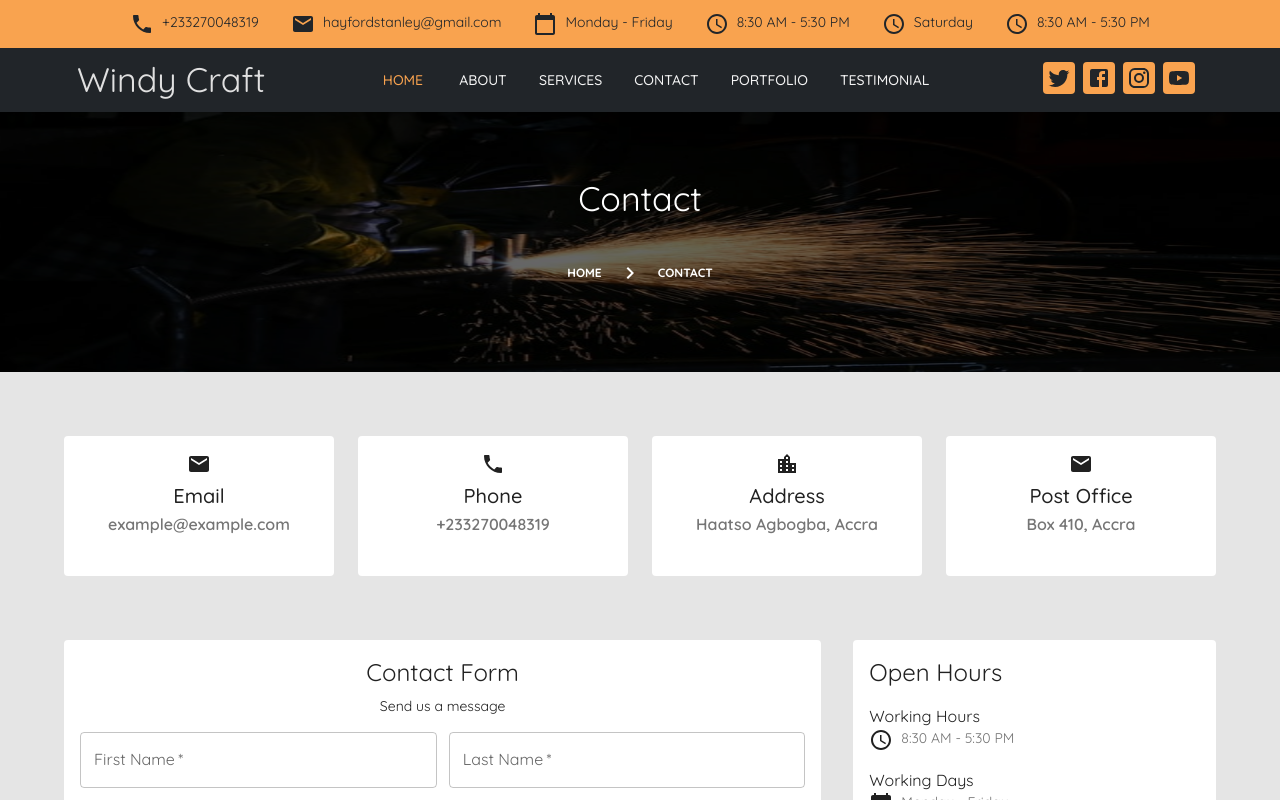
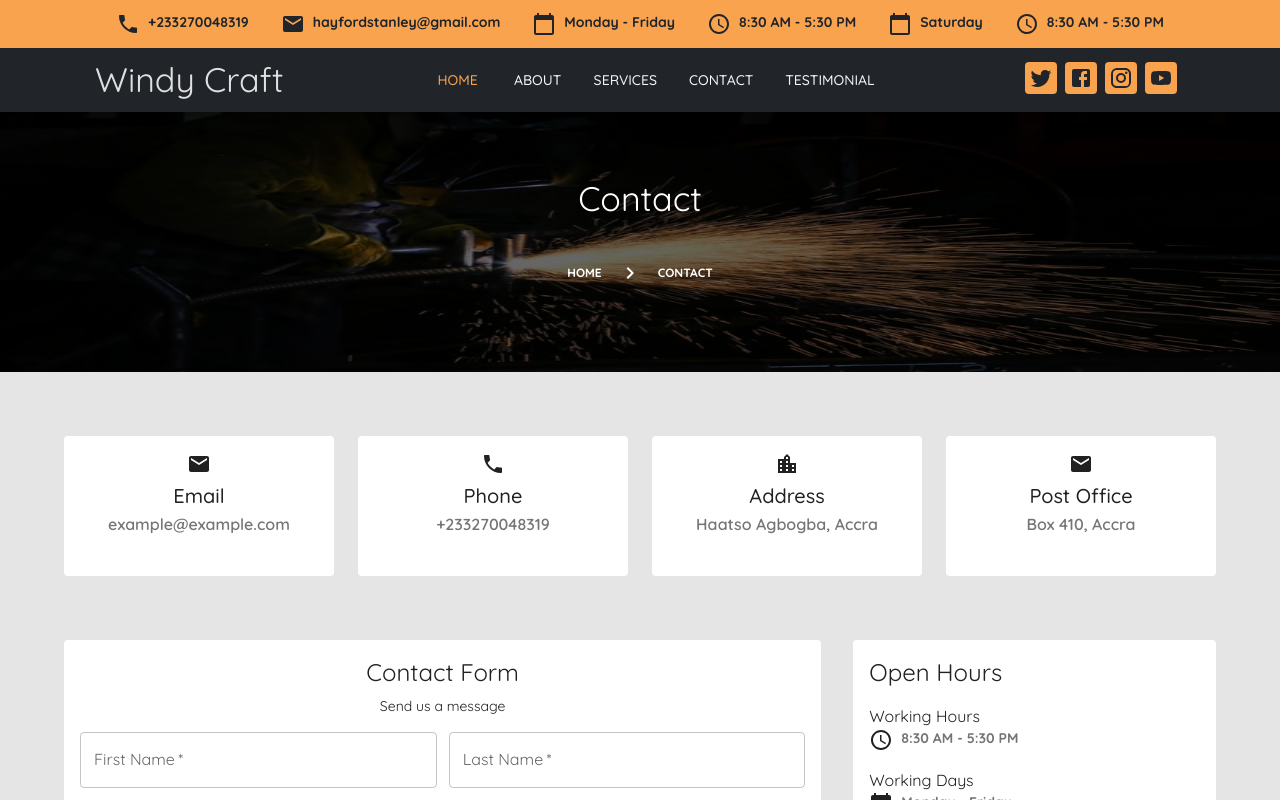
Before and after one commit to stanleyHayes/windycraft, a React (Create React App) app: page /contact in a window 1280 px wide. Shown: the top 800 px of the page. Built offline with nearby package versions, Linux system fonts and the light colour scheme.

Commit message:
Disabled portfolio page

```diff
--- a/src/components/drawer-content/drawer-content.js
+++ b/src/components/drawer-content/drawer-content.js
@@ -88,20 +88,20 @@ const DrawerContent = () => {
                     label="Services"
                     path="/services"
                 />
-                <SideBarLinkItem
-                    icon={<Star
-                        sx={{
-                            color: "secondary.main",
-                            borderRadius: 1,
-                            padding: 0.4,
-                            width: 24,
-                            height: 24,
-                            backgroundColor: '#F9A34F40'
-                        }}
-                    />}
-                    label="Portfolio"
-                    path="/portfolio"
-                />
+                {/*<SideBarLinkItem*/}
+                {/*    icon={<Star*/}
+                {/*        sx={{*/}
+                {/*            color: "secondary.main",*/}
+                {/*            borderRadius: 1,*/}
+                {/*            padding: 0.4,*/}
+                {/*            width: 24,*/}
+                {/*            height: 24,*/}
+                {/*            backgroundColor: '#F9A34F40'*/}
+                {/*        }}*/}
+                {/*    />}*/}
+                {/*    label="Portfolio"*/}
+                {/*    path="/portfolio"*/}
+                {/*/>*/}
                 <SideBarLinkItem
                     icon={<Favorite
                         sx={{
--- a/src/components/headers/nav-bar/desktop-header.js
+++ b/src/components/headers/nav-bar/desktop-header.js
@@ -39,7 +39,7 @@ const DesktopHeader = () => {
                         <LinkItem label="About" path="/about"/>
                         <LinkItem label="Services" path="/services"/>
                         <LinkItem label="Contact" path="/contact"/>
-                        <LinkItem label="Portfolio" path="/portfolio"/>
+                        {/*<LinkItem label="Portfolio" path="/portfolio"/>*/}
                         <LinkItem label="Testimonial" path="/testimonials"/>
                     </Stack>
                 </Grid>
--- a/src/components/headers/top-bar/desktop-top-bar.js
+++ b/src/components/headers/top-bar/desktop-top-bar.js
@@ -45,7 +45,7 @@ const DesktopTopBar = () => {
                         />
                         <IconTextview
                             color={"primary.main"}
-                            icon={<Schedule sx={{color: "primary.main"}}/>}
+                            icon={<CalendarToday sx={{color: "primary.main"}}/>}
                             text="Saturday"
                         />
                         <IconTextview
--- a/src/components/shared/icon-textview.js
+++ b/src/components/shared/icon-textview.js
@@ -6,7 +6,7 @@ const IconTextview = ({icon, text, color = grey['600']}) => {
     return (
         <Stack direction="row" spacing={1}>
             {icon}
-            <Typography sx={{color: color}} variant="body2">{text}</Typography>
+            <Typography sx={{color: color, fontWeight: 'bold'}} variant="body2">{text}</Typography>
         </Stack>
     )
 }
```
